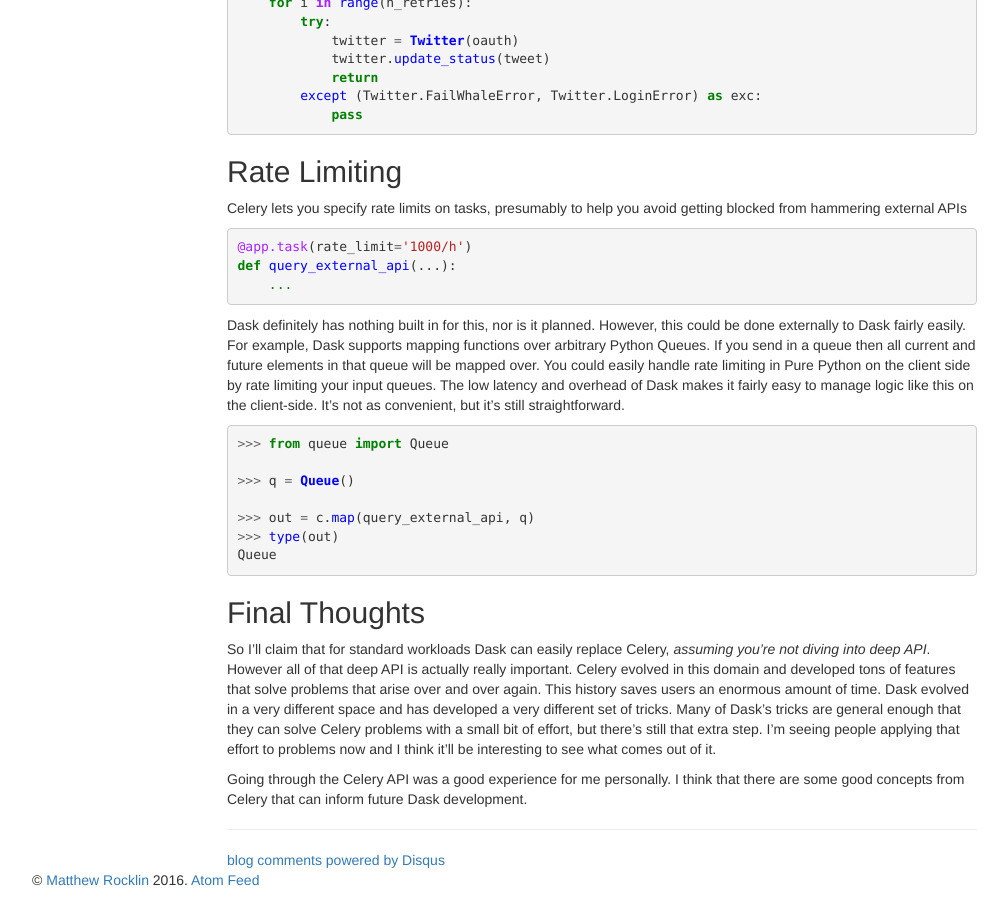
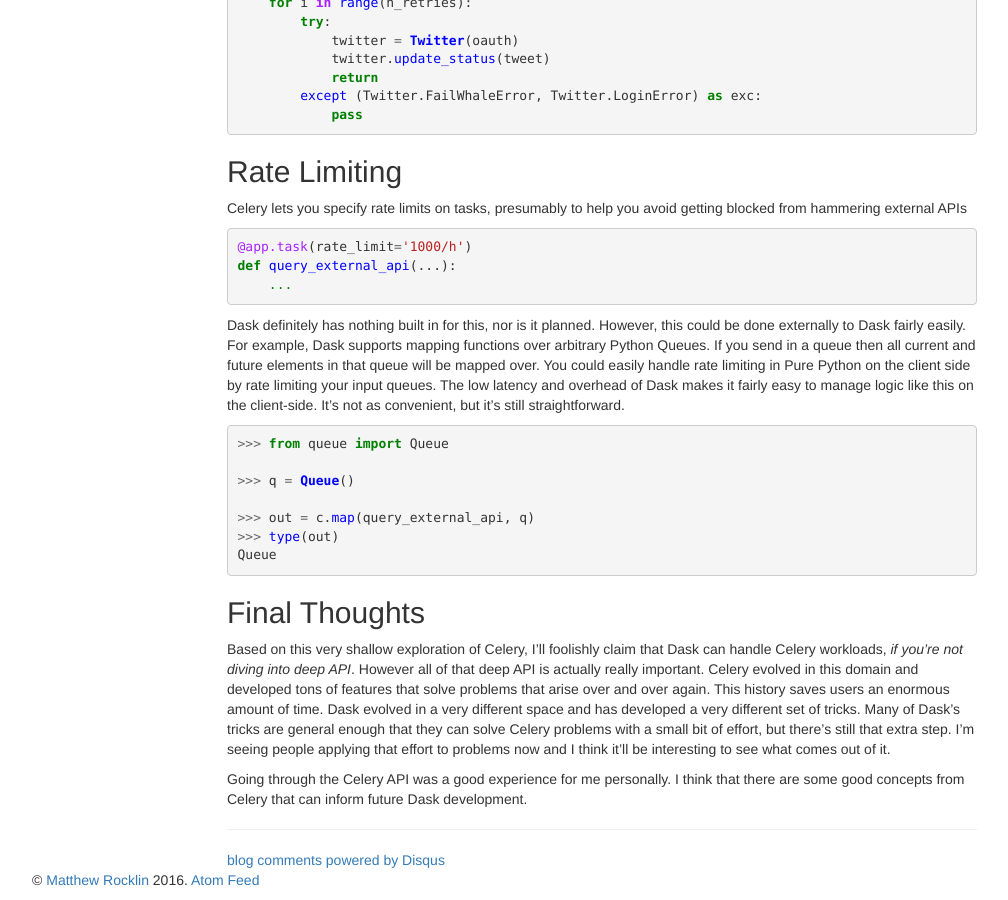
Before and after one commit to besyskymnbk/blog, a Jekyll site: the page built from _posts/work/2016-09-13-dask-and-celery.md, in a window 1280 px wide and 900 px high, scrolled down 4734 px. Shown: the whole window, without its empty margins (38-1046 px from the left). Built offline with Jekyll 4.4.1, drawn with Linux system fonts in a browser that asks for light colours; comment, search, counter and statistics services are not loaded.

Commit message:
relax claim at the end

```diff
--- a/_posts/work/2016-09-13-dask-and-celery.md
+++ b/_posts/work/2016-09-13-dask-and-celery.md
@@ -364,15 +364,16 @@ Queue
 Final Thoughts
 --------------
 
-So I'll claim that for standard workloads Dask can easily replace Celery,
-*assuming you're not diving into deep API*.  However all of that deep API is
-actually really important.  Celery evolved in this domain and developed tons of
-features that solve problems that arise over and over again.  This history
-saves users an enormous amount of time.  Dask evolved in a very different space
-and has developed a very different set of tricks.  Many of Dask's tricks are
-general enough that they can solve Celery problems with a small bit of effort,
-but there's still that extra step.  I'm seeing people applying that effort to
-problems now and I think it'll be interesting to see what comes out of it.
+Based on this very shallow exploration of Celery, I'll foolishly claim that
+Dask can handle Celery workloads, *if you're not diving into deep API*.
+However all of that deep API is actually really important.  Celery evolved in
+this domain and developed tons of features that solve problems that arise over
+and over again.  This history saves users an enormous amount of time.  Dask
+evolved in a very different space and has developed a very different set of
+tricks.  Many of Dask's tricks are general enough that they can solve Celery
+problems with a small bit of effort, but there's still that extra step.  I'm
+seeing people applying that effort to problems now and I think it'll be
+interesting to see what comes out of it.
 
 Going through the Celery API was a good experience for me personally.  I think
 that there are some good concepts from Celery that can inform future Dask
```
